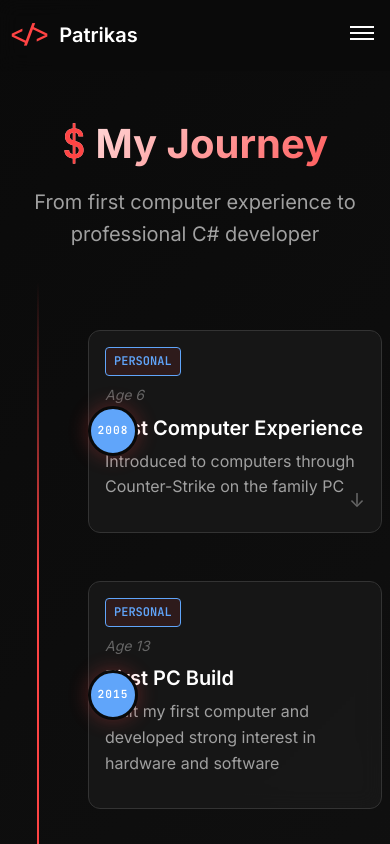
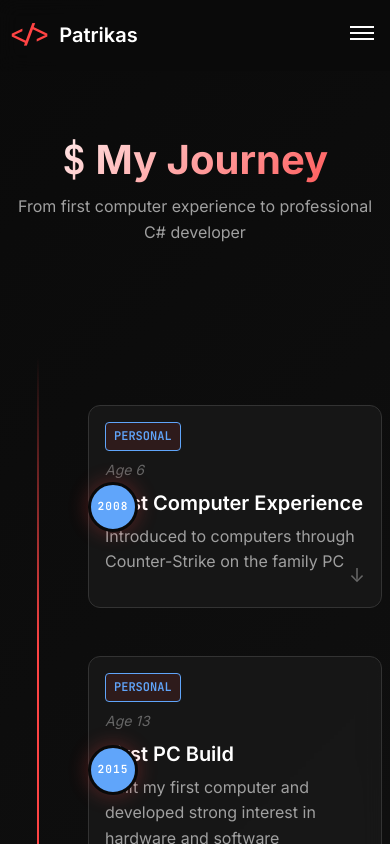
Before and after one commit to AdomasPartikas/InteractiveCV, a React (Vite) app: page /timeline in a window 390 px wide. Shown: the top 844 px of the page. Built offline with nearby package versions, Linux system fonts and the light colour scheme.

Commit message:
Clutter removal and page header added to make headers consistant

```diff
--- a/src/components/layout/Layout.tsx
+++ b/src/components/layout/Layout.tsx
@@ -1,6 +1,6 @@
 import { Outlet } from 'react-router-dom';
-import Header from './Header.tsx';
-import Footer from './Footer.tsx';
+import Header from './Header';
+import Footer from './Footer';
 import './Layout.css';
 
 const Layout = () => {
--- /dev/null
+++ b/src/components/ui/PageHeader.css
@@ -0,0 +1,31 @@
+.page-header {
+  text-align: center;
+  padding: var(--spacing-3xl) 0 var(--spacing-2xl);
+}
+
+.page-header__title {
+  font-size: clamp(2.5rem, 5vw, 4rem);
+  font-weight: 700;
+  margin-bottom: var(--spacing-md);
+  background: linear-gradient(135deg, var(--color-text-primary) 0%, var(--color-accent) 100%);
+  -webkit-background-clip: text;
+  -webkit-text-fill-color: transparent;
+  background-clip: text;
+}
+
+.page-header__subtitle {
+  font-size: clamp(1rem, 3vw, 1.25rem);
+  color: var(--color-text-secondary);
+  max-width: auto;
+  line-height: 1.6;
+}
+
+@media (max-width: 768px) {
+  .page-header {
+    margin-bottom: var(--spacing-2xl);
+  }
+
+  .page-header__title {
+    margin-bottom: var(--spacing-sm);
+  }
+}
--- /dev/null
+++ b/src/components/ui/PageHeader.tsx
@@ -0,0 +1,26 @@
+import { motion } from 'framer-motion';
+import './PageHeader.css';
+
+interface PageHeaderProps {
+  title: string;
+  subtitle: string;
+  symbol?: string;
+}
+
+const PageHeader = ({ title, subtitle, symbol = '$' }: PageHeaderProps) => {
+  return (
+    <motion.header
+      className="page-header"
+      initial={{ opacity: 0, y: 20 }}
+      animate={{ opacity: 1, y: 0 }}
+      transition={{ duration: 0.8 }}
+    >
+      <h1 className="page-header__title">
+        <span className="font-mono text-accent">{symbol}</span> {title}
+      </h1>
+      <p className="page-header__subtitle">{subtitle}</p>
+    </motion.header>
+  );
+};
+
+export default PageHeader;
--- a/src/main.tsx
+++ b/src/main.tsx
@@ -1,6 +1,6 @@
 import { StrictMode } from 'react'
 import { createRoot } from 'react-dom/client'
-import App from './App.tsx'
+import App from './App'
 
 createRoot(document.getElementById('root')!).render(
   <StrictMode>
--- a/src/pages/Contact.tsx
+++ b/src/pages/Contact.tsx
@@ -1,5 +1,6 @@
 import { motion } from 'framer-motion';
 import { contactInfo } from '../data/contacts';
+import PageHeader from '../components/ui/PageHeader';
 import './Contact.css';
 
 const Contact = () => {
@@ -50,19 +51,10 @@ const Contact = () => {
   return (
     <div className="contact-page">
       <div className="container">
-        <motion.header
-          className="contact-header"
-          initial={{ opacity: 0, y: 20 }}
-          animate={{ opacity: 1, y: 0 }}
-          transition={{ duration: 0.8 }}
-        >
-          <h1 className="contact-title">
-            <span className="font-mono text-accent">$</span> Get In Touch
-          </h1>
-          <p className="contact-subtitle">
-            Let's connect and discuss opportunities or collaborations
-          </p>
-        </motion.header>
+        <PageHeader
+          title="Get In Touch"
+          subtitle="Let's connect and discuss opportunities or collaborations"
+        />
 
         <div className="contact-content">
           <motion.div
--- a/src/pages/Projects.tsx
+++ b/src/pages/Projects.tsx
@@ -2,6 +2,7 @@ import { motion } from 'framer-motion';
 import { projectsData } from '../data/projects';
 import { contactInfo } from '../data/contacts';
 import ProjectCard from '../components/ui/ProjectCard';
+import PageHeader from '../components/ui/PageHeader';
 import './Projects.css';
 
 const Projects = () => {
@@ -11,19 +12,10 @@ const Projects = () => {
   return (
     <div className="projects-page">
       <div className="container">
-        <motion.header
-          className="projects-header"
-          initial={{ opacity: 0, y: 20 }}
-          animate={{ opacity: 1, y: 0 }}
-          transition={{ duration: 0.8 }}
-        >
-          <h1 className="projects-title">
-            <span className="font-mono text-accent">$</span> My Projects
-          </h1>
-          <p className="projects-subtitle">
-            A showcase of applications I've built throughout my journey
-          </p>
-        </motion.header>
+        <PageHeader
+          title="My Projects"
+          subtitle="A showcase of applications I've built throughout my journey"
+        />
 
         {/* Featured Projects */}
         {featuredProjects.length > 0 && (
--- a/src/pages/Timeline.css
+++ b/src/pages/Timeline.css
@@ -2,34 +2,6 @@
   padding-top: 70px;
   min-height: 100vh;
   background: linear-gradient(135deg, var(--color-bg-primary) 0%, var(--color-bg-secondary) 100%);
-}
-
-.timeline-header {
-  text-align: center;
-  padding: var(--spacing-3xl) 0 var(--spacing-2xl);
-}
-
-.timeline-title {
-  font-size: clamp(2.5rem, 5vw, 4rem);
-  font-weight: 700;
-  margin-bottom: var(--spacing-md);
-  background: linear-gradient(135deg, var(--color-text-primary) 0%, var(--color-accent) 100%);
-  -webkit-background-clip: text;
-  -webkit-text-fill-color: transparent;
-  background-clip: text;
-}
-
-.text-accent {
-  color: var(--color-accent) !important;
-  -webkit-text-fill-color: var(--color-accent) !important;
-}
-
-.timeline-subtitle {
-  font-size: 1.25rem;
-  color: var(--color-text-secondary);
-  max-width: 600px;
-  margin: 0 auto;
-  line-height: 1.6;
 }
 
 .timeline-container {
--- a/src/pages/Timeline.tsx
+++ b/src/pages/Timeline.tsx
@@ -2,6 +2,7 @@ import { useState } from 'react';
 import { motion, AnimatePresence } from 'framer-motion';
 import { timelineData } from '../data/timeline';
 import { getCategoryColor } from '../utils/helpers';
+import PageHeader from '../components/ui/PageHeader';
 import './Timeline.css';
 
 const Timeline = () => {
@@ -14,19 +15,10 @@ const Timeline = () => {
   return (
     <div className="timeline-page">
       <div className="container">
-        <motion.header
-          className="timeline-header"
-          initial={{ opacity: 0, y: 20 }}
-          animate={{ opacity: 1, y: 0 }}
-          transition={{ duration: 0.8 }}
-        >
-          <h1 className="timeline-title">
-            <span className="font-mono text-accent">$</span> My Journey
-          </h1>
-          <p className="timeline-subtitle">
-            From first computer experience to professional C# developer
-          </p>
-        </motion.header>
+        <PageHeader
+          title="My Journey"
+          subtitle="From first computer experience to professional C# developer"
+        />
 
         <div className="timeline-container">
           <div className="timeline-line"></div>
--- a/src/styles/globals.css
+++ b/src/styles/globals.css
@@ -116,6 +116,15 @@ a {
 
 a:hover {
   color: var(--color-accent-hover);
+}
+
+/* Utility Classes */
+.text-accent {
+  color: var(--color-accent) !important;
+}
+
+.font-mono {
+  font-family: var(--font-mono);
 }
 
 /* Code styles */
--- a/src/utils/helpers.ts
+++ b/src/utils/helpers.ts
@@ -11,7 +11,7 @@ export const cn = (...classes: (string | undefined | null | boolean)[]): string
 /**
  * Debounce function for performance optimization
  */
-export const debounce = <T extends (...args: any[]) => any>(
+export const debounce = <T extends (...args: unknown[]) => unknown>(
   func: T,
   delay: number
 ): ((...args: Parameters<T>) => void) => {
@@ -19,7 +19,7 @@ export const debounce = <T extends (...args: any[]) => any>(
 
   return (...args: Parameters<T>) => {
     clearTimeout(timeoutId);
-    timeoutId = setTimeout(() => func.apply(null, args), delay);
+    timeoutId = setTimeout(() => func(...args), delay);
   };
 };
 
@@ -53,13 +53,6 @@ export const isInViewport = (element: HTMLElement): boolean => {
 };
 
 /**
- * Format year for display
- */
-export const formatYear = (year: string): string => {
-  return year;
-};
-
-/**
  * Get category color for timeline events
  */
 export const getCategoryColor = (category: string): string => {
```
Also changed, not shown: src/types/index.ts (+10 -0 lines).
